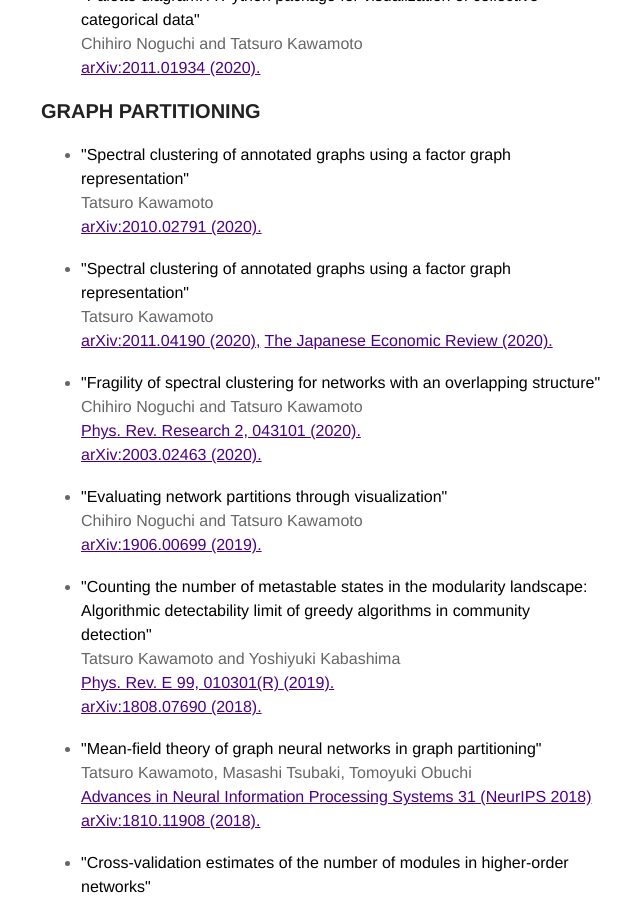
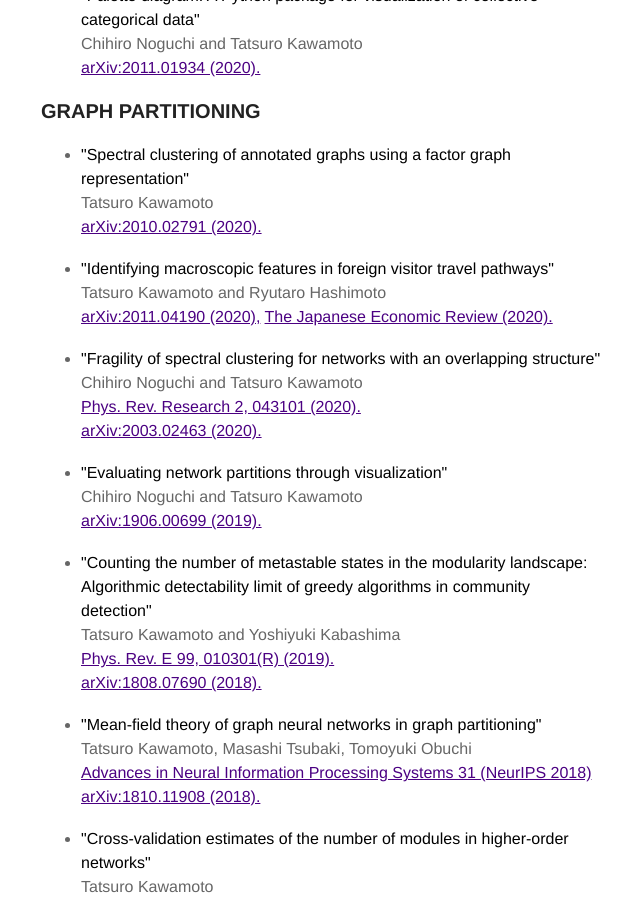
Before and after one commit to tatsuro-kawamoto-jp/tatsuro-kawamoto-jp.github.io, a Jekyll site: the page built from index.html, in a window 1280 px wide and 900 px high, scrolled down 962 px. Shown: the whole window, without its empty margins (319-959 px from the left). Built offline with Jekyll 4.4.1, drawn with Linux system fonts in a browser that asks for light colours.

Commit message:
Update index.html

```diff
--- a/index.html
+++ b/index.html
@@ -33,14 +33,14 @@ title: Home
     <a href="https://arxiv.org/abs/2010.02791" target="_blank">arXiv:2010.02791 (2020).</a>
   </li>
   <br />
-   <li>
-    <strong>"Spectral clustering of annotated graphs using a factor graph representation"</strong><br />
-    Tatsuro Kawamoto<br />
+  <li>
+    <strong>"Identifying macroscopic features in foreign visitor travel pathways"</strong><br />
+    Tatsuro Kawamoto and Ryutaro Hashimoto<br />
     <a href="https://arxiv.org/abs/2011.04190" target="_blank">arXiv:2011.04190 (2020),</a>
     <a href="https://link.springer.com/article/10.1007%2Fs42973-020-00058-4" target="_blank">The Japanese Economic Review (2020).</a>
   </li>
   <br />
- <li>
+  <li>
     <strong>"Fragility of spectral clustering for networks with an overlapping structure"</strong><br />
     Chihiro Noguchi and Tatsuro Kawamoto<br />
     <a href="https://journals.aps.org/prresearch/abstract/10.1103/PhysRevResearch.2.043101" target="_blank">Phys. Rev. Research 2, 043101 (2020).</a><br />
```
